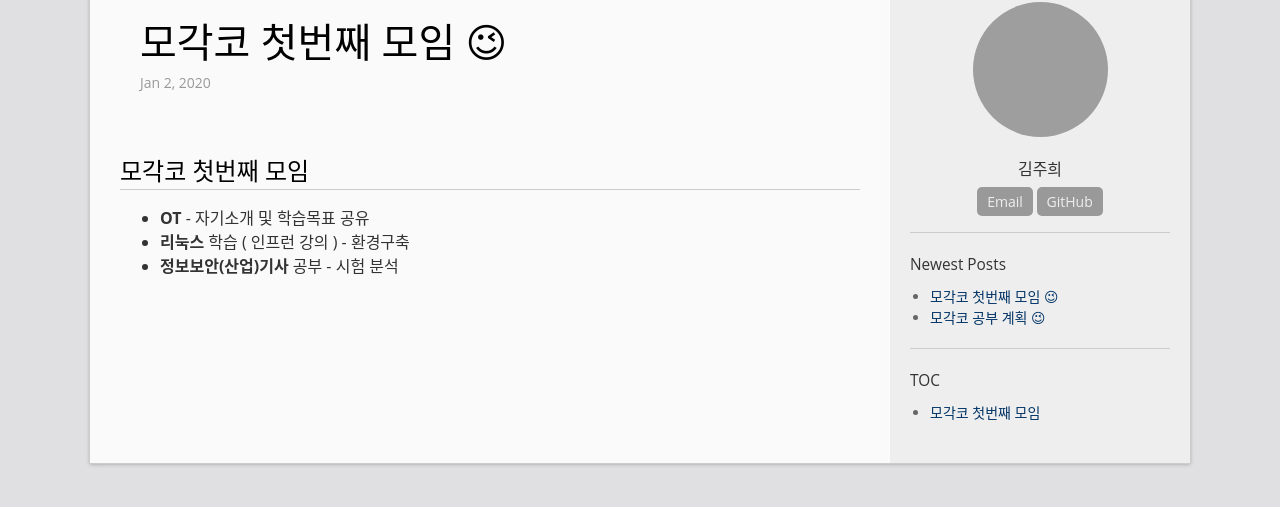
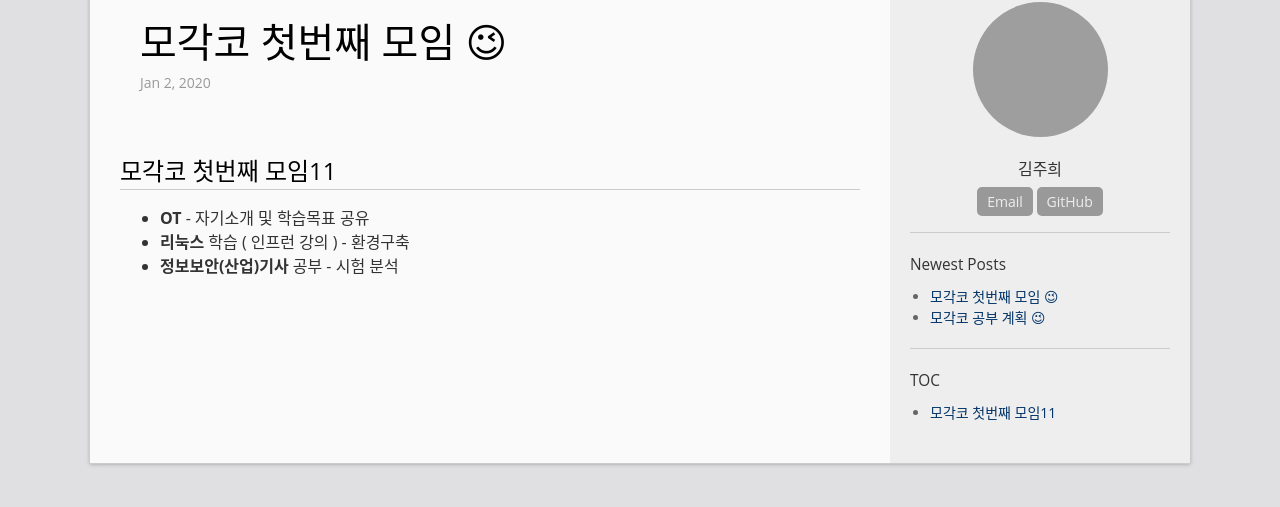
Before and after one commit to juhui-ui/juhui-ui.github.io, a Jekyll site: the page built from _posts/2020-01-02-2.markdown, in a window 1280 px wide. Shown: the part 120-627 px from the top of the page. Built offline with Jekyll 4.4.1, drawn with Linux system fonts in a browser that asks for light colours; emoji names are drawn with the system emoji font; grey boxes are pictures that could not be loaded.

Commit message:
Update 2020-01-02-2.markdown

```diff
--- a/_posts/2020-01-02-2.markdown
+++ b/_posts/2020-01-02-2.markdown
@@ -6,7 +6,7 @@ categories: jekyll update
 permalink: /archivers/hello
 ---
 
-## 모각코 첫번째 모임 ##
+## 모각코 첫번째 모임11 ##
 
 * **OT** - 자기소개 및 학습목표 공유
 * **리눅스** 학습 ( 인프런 강의 ) - 환경구축
```
